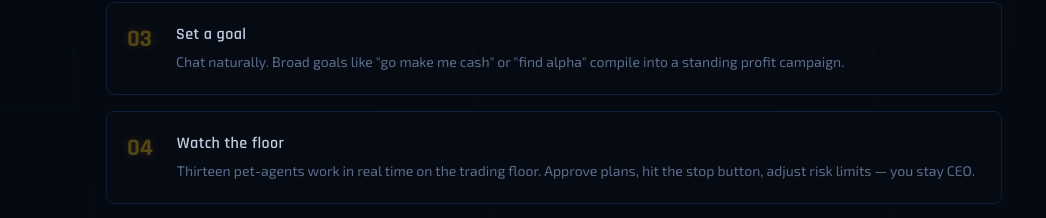
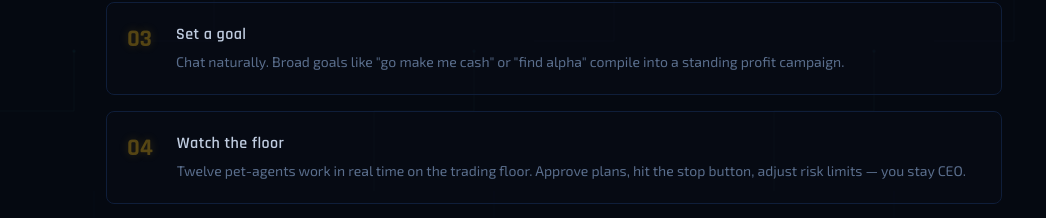
Before and after one commit to quantclaw-ai/quantclaw-website, a Next.js app: page / in a window 1280 px wide. Shown: the part 4609-4827 px from the top of the page, without its empty margins (86-1132 px from the left). Built offline with nearby package versions, Linux system fonts and the light colour scheme.

Commit message:
fix(copy): correct pet-agent count from Thirteen to Twelve

```diff
--- a/app/_lib/copy.ts
+++ b/app/_lib/copy.ts
@@ -186,7 +186,7 @@ const EN: Dictionary = {
       { title: "Install",          desc: "pip install quantclaw; quantclaw dashboard launches the backend, sidecar, and Next.js dashboard on your machine." },
       { title: "Authenticate",     desc: "Sign in via Claude Code / Codex / Gemini CLI OAuth, or set an API key. Local models via Ollama work too — no network required." },
       { title: "Set a goal",       desc: "Chat naturally. Broad goals like \"go make me cash\" or \"find alpha\" compile into a standing profit campaign." },
-      { title: "Watch the floor",  desc: "Thirteen pet-agents work in real time on the trading floor. Approve plans, hit the stop button, adjust risk limits — you stay CEO." },
+      { title: "Watch the floor",  desc: "Twelve pet-agents work in real time on the trading floor. Approve plans, hit the stop button, adjust risk limits — you stay CEO." },
       { title: "Paper, then live", desc: "Campaigns run paper-first. Drawdown breach and executor-failure streaks auto-pause. Promote to live only when you choose." },
     ],
   },
```
